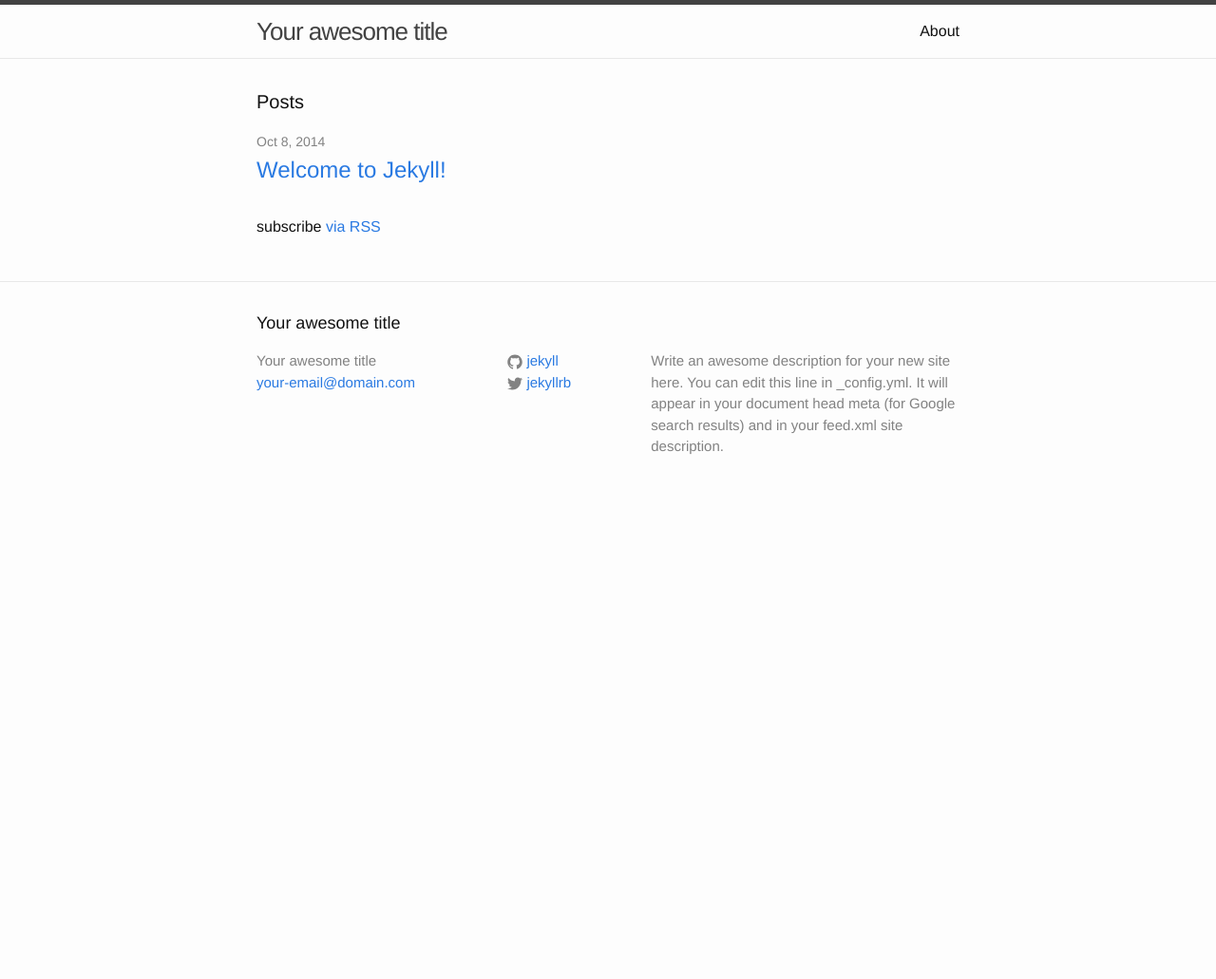
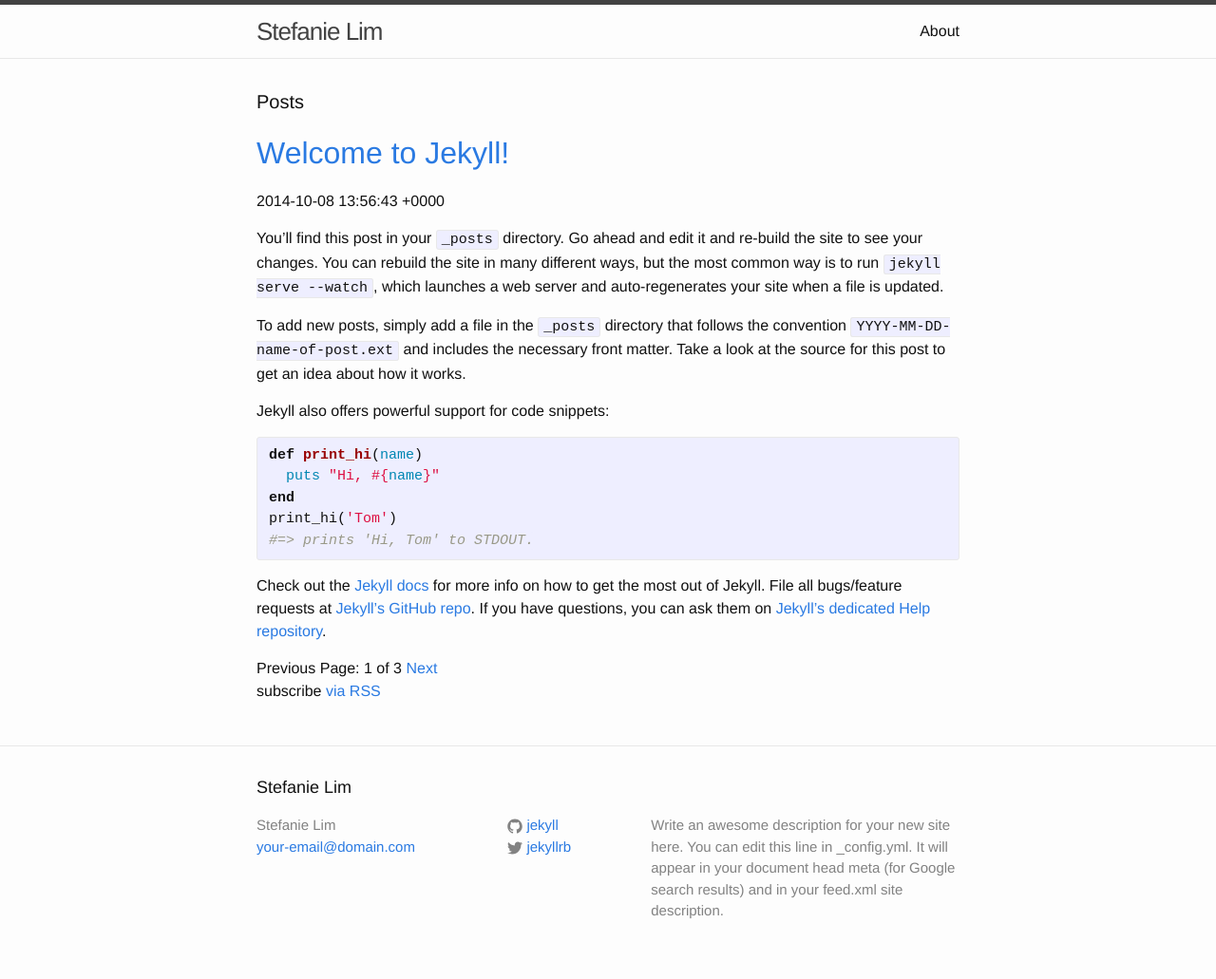
Before and after one commit to stefanielim/stefanielim.github.io, a Jekyll site: the page built from index.html, in a window 1280 px wide. Shown: the whole page at 95% size. Built offline with Jekyll 4.4.1, drawn with Linux system fonts in a browser that asks for light colours; the list of posts is cut into pages by our own code; before the commit the page ends 900 px from its top, so only the background shows below that.

```diff
--- /dev/null
+++ b/CNAME
@@ -0,0 +1 @@
+www.stefanielim.com
--- a/_config.yml
+++ b/_config.yml
@@ -1,5 +1,5 @@
 # Site settings
-title: Your awesome title
+title: Stefanie Lim
 email: your-email@domain.com
 description: > # this means to ignore newlines until "baseurl:"
   Write an awesome description for your new site here. You can edit this
@@ -12,3 +12,7 @@
 
 # Build settings
 markdown: kramdown
+
+exclude: ['README.md']
+
+paginate: 1
--- a/index.html
+++ b/index.html
@@ -6,17 +6,32 @@
 
   <h1 class="page-heading">Posts</h1>
 
-  <ul class="post-list">
-    {% for post in site.posts %}
-      <li>
-        <span class="post-meta">{{ post.date | date: "%b %-d, %Y" }}</span>
+  <!-- This loops through the paginated posts -->
+  {% for post in paginator.posts %}
+    <h1><a href="{{ post.url }}">{{ post.title }}</a></h1>
+    <p class="author">
+      <span class="date">{{ post.date }}</span>
+    </p>
+    <div class="content">
+      {{ post.content }}
+    </div>
+  {% endfor %}
 
-        <h2>
-          <a class="post-link" href="{{ post.url | prepend: site.baseurl }}">{{ post.title }}</a>
-        </h2>
-      </li>
-    {% endfor %}
-  </ul>
+  <!-- Pagination links -->
+  <div class="pagination">
+    {% if paginator.previous_page %}
+      <a href="/page{{ paginator.previous_page }}" class="previous">Previous</a>
+    {% else %}
+      <span class="previous">Previous</span>
+    {% endif %}
+    <span class="page_number ">Page: {{ paginator.page }} of {{ paginator.total_pages }}</span>
+    {% if paginator.next_page %}
+      <a href="/page{{ paginator.next_page }}" class="next">Next</a>
+    {% else %}
+      <span class="next ">Next</span>
+    {% endif %}
+  </div>
+
 
   <p class="rss-subscribe">subscribe <a href="{{ "/feed.xml" | prepend: site.baseurl }}">via RSS</a></p>
 
```
Also changed, not shown: _posts/2014-10-06-welcome-to-jekyll.markdown (added), _posts/2014-10-07-welcome-to-jekyll.markdown (added).
